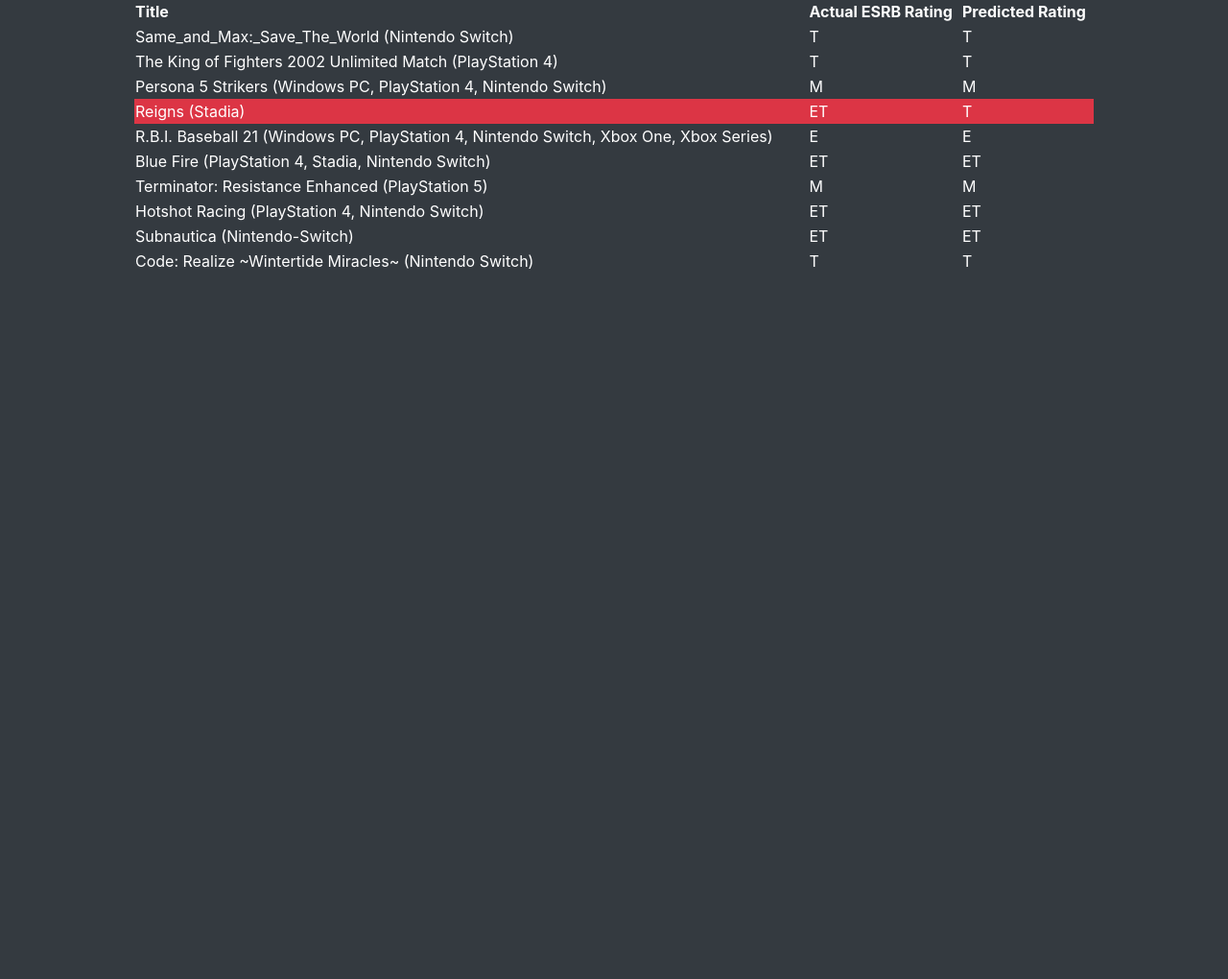
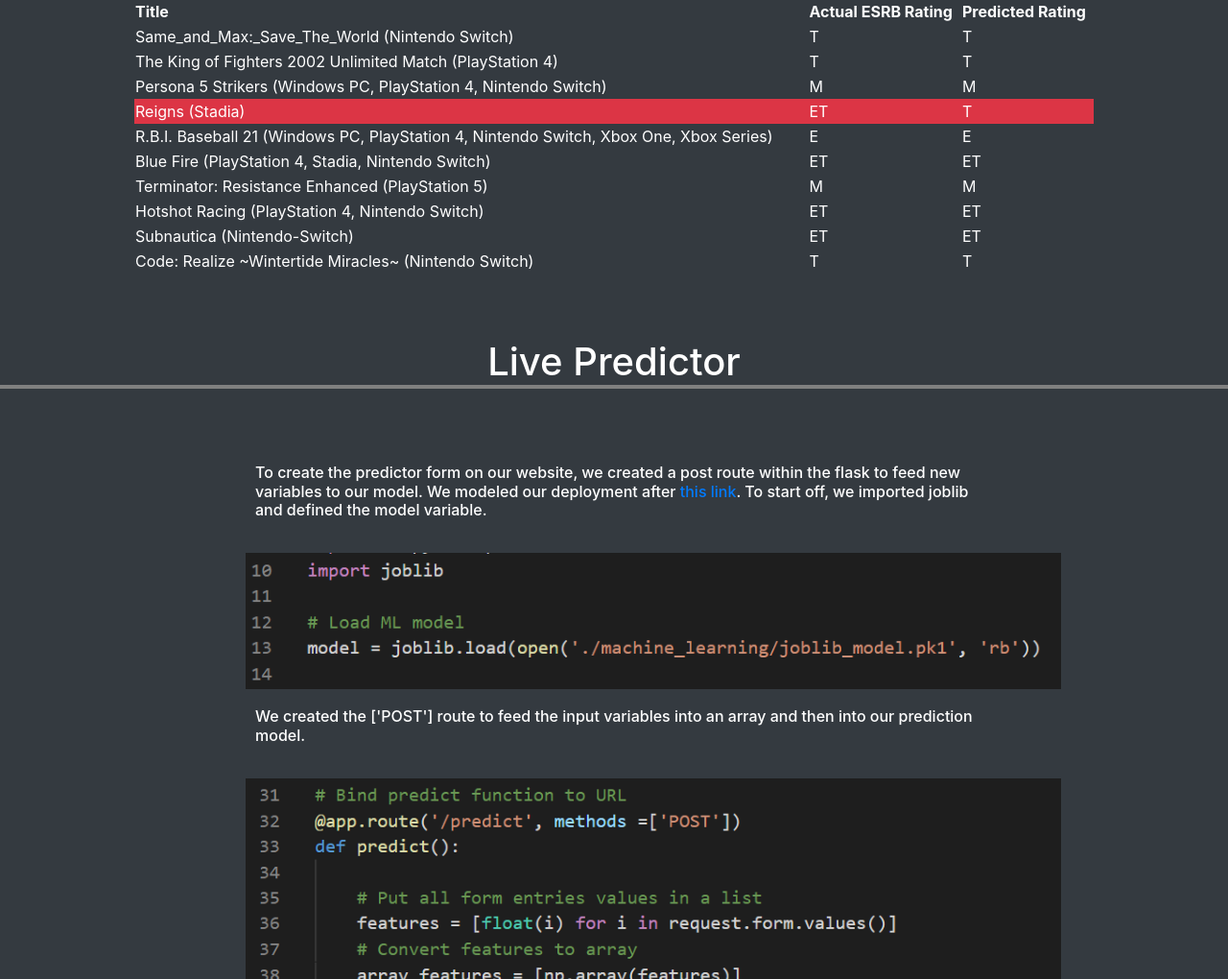
Before and after one commit to key12pat34/P3-ESRB-Ratings-Predictor, a Flask app: page /walkthrough.html in a window 1280 px wide. Shown: the part 5480-6500 px from the top of the page at 96% size. Before the commit the page ends 5760 px from the top, so only its background shows below. Run offline with Flask 2, Linux system fonts and the light colour scheme; parts of the project's set-up code (start-up, migrations or seed data) failed here and were passed over.

Commit message:
walkthru updates

```diff
--- a/webpage/templates/walkthrough.html
+++ b/webpage/templates/walkthrough.html
@@ -137,8 +137,32 @@
         </tr></table>
         </div></div>
     </div>
+    <br>
+    <br>
       <div>
+        <h1>Live Predictor</h1>
+        <h6><p>To create the predictor form on our website, we created a post route within the flask to feed new variables to our model.
+            We modeled our deployment after <a href="https://www.analyticsvidhya.com/blog/2020/09/web-application/">this link</a>.
+            To start off, we imported joblib and defined the model variable.
+        </p>
+            <br>
+            <img src="/static/joblib.png" width="850px" height="150%">
+            <br>
+            <br>
+            <p> We created the ['POST'] route to feed the input variables into an array and then into our prediction model.
+            </p>
+                <br>
+                <img src="/static/predictroute.png" width="850px" height="150%">
+                <br>
+                <br>
+            <p> Next we wrote "if" statements to read the output from the model and return the predicted rating.
+            </p>
+                <br>
+                <img src="/static/postifelse.png" width="850px" height="150%">
+                <br>
+        </h6>
       </div>
+
     <!-- Javascript -->
         <script src="https://d3js.org/d3.v6.min.js"></script>
         <script type= "text/javascript" src="/static/js/app.js"></script>
```
Also changed, not shown: webpage/static/joblib.PNG (added), webpage/static/postifelse.PNG (added), webpage/static/predictroute.PNG (added).
